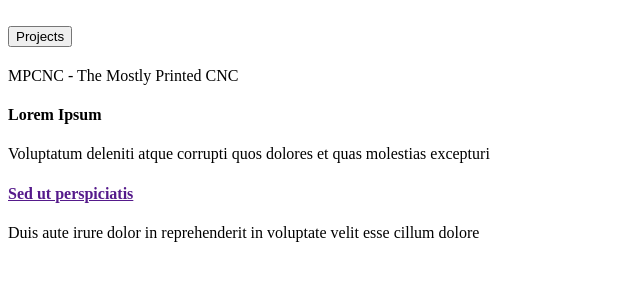
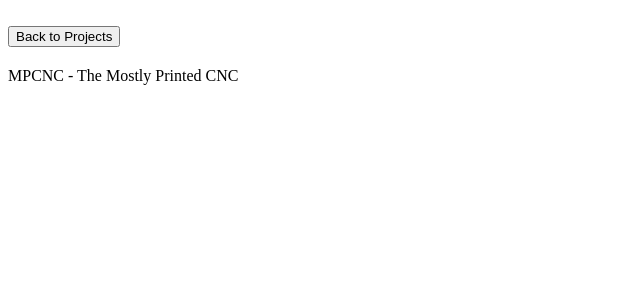
Before and after one commit to VedanshGoenka/VedanshG, a PHP site: page /assets/projects/MPCNC/index.html in a window 1280 px wide. Shown: the top 300 px of the page, without its empty margins (0-640 px from the left). Run offline with PHP 8.4, Linux system fonts and the light colour scheme.

Commit message:
Formatted Buttons

```diff
--- a/assets/projects/MPCNC/index.html
+++ b/assets/projects/MPCNC/index.html
@@ -1,30 +1,7 @@
 <!DOCTYPE html>
 <html lang="en">
   <div class="section-title">
-    <h2><button onclick="myFunction()">Projects</button></h2>
+    <h2><button onclick="myFunction()">Back to Projects</button></h2>
     <p>MPCNC - The Mostly Printed CNC</p>
   </div>
-  <div class="row">
-    <div class="col-lg-4 col-md-6 d-flex align-items-stretch">
-      <div class="icon-box">
-        <div class="icon"><i class="bx bxl-dribbble"></i></div>
-        <h4>Lorem Ipsum</h4>
-        <p>
-          Voluptatum deleniti atque corrupti quos dolores et quas molestias
-          excepturi
-        </p>
-      </div>
-    </div>
-
-    <div class="col-lg-4 col-md-6 d-flex align-items-stretch mt-4 mt-md-0">
-      <div class="icon-box">
-        <div class="icon"><i class="bx bx-file"></i></div>
-        <h4><a href="">Sed ut perspiciatis</a></h4>
-        <p>
-          Duis aute irure dolor in reprehenderit in voluptate velit esse cillum
-          dolore
-        </p>
-      </div>
-    </div>
-  </div>
 </html>
--- a/index.html
+++ b/index.html
@@ -332,7 +332,9 @@
             <div class="col-lg-4 col-md-6 d-flex align-items-stretch">
               <div class="icon-box">
                 <div class="icon"><i class="bx bxl-dribbble"></i></div>
-                <button onclick="myFunction()">Lorem Ipsum</button>
+                <h4>
+                  <button onclick="myFunction()">Lorem Ipsum</button>
+                </h4>
                 <p>
                   Voluptatum deleniti atque corrupti quos dolores et quas
                   molestias excepturi
```
Also changed, not shown: assets/css/style.css (+13 -1 lines).
